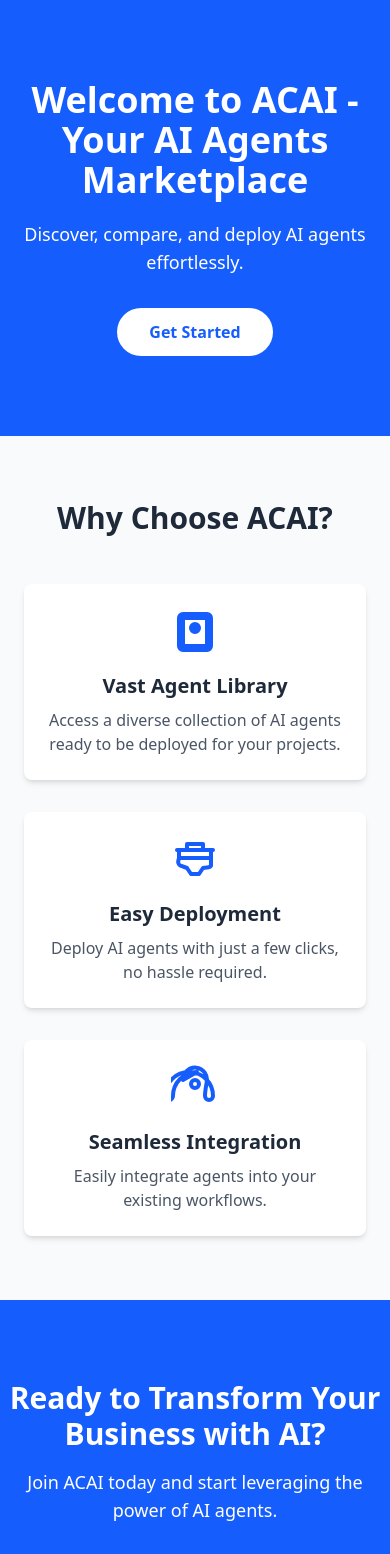
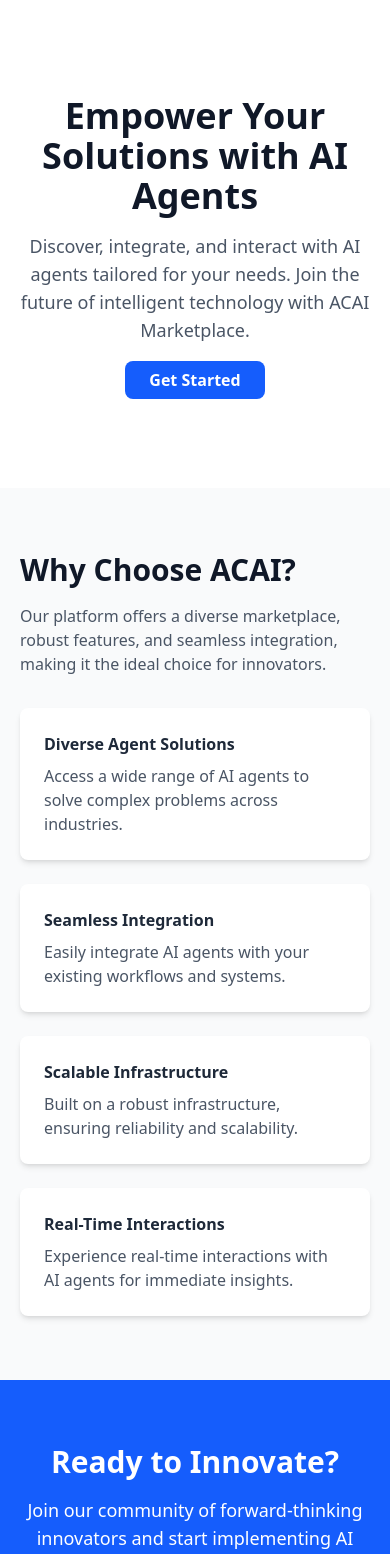
Before and after one commit to chetjainn/acai, a Next.js app: page / in a window 390 px wide. Shown: the top 1554 px of the page. Built offline with nearby package versions, Linux system fonts and the light colour scheme.

Commit message:
Initial build by One Machine AI Accelerator

```diff
--- a/src/app/dashboard/page.tsx
+++ b/src/app/dashboard/page.tsx
@@ -1,63 +1,64 @@
 import React from 'react';
-import Link from 'next/link';
 
 const Dashboard: React.FC = () => {
   return (
-    <div className="flex h-screen">
-      <aside className="w-64 bg-gray-800 p-6 text-white">
-        <h2 className="text-2xl mb-4">ACAI Dashboard</h2>
+    <div className="flex">
+      <aside className="w-1/4 bg-gray-800 text-white p-5">
+        <h2 className="text-2xl font-bold mb-6">ACAI</h2>
         <nav>
           <ul>
-            <li className="mb-2">
-              <Link href="/dashboard">
-                <a className="hover:text-gray-400">Home</a>
-              </Link>
-            </li>
-            <li className="mb-2">
-              <Link href="/agents">
-                <a className="hover:text-gray-400">Agents</a>
-              </Link>
-            </li>
-            <li className="mb-2">
-              <Link href="/settings">
-                <a className="hover:text-gray-400">Settings</a>
-              </Link>
-            </li>
-            <li>
-              <Link href="/support">
-                <a className="hover:text-gray-400">Support</a>
-              </Link>
-            </li>
+            <li className="mb-4"><a href="#" className="hover:text-gray-400">Dashboard</a></li>
+            <li className="mb-4"><a href="#" className="hover:text-gray-400">Agent Directory</a></li>
+            <li className="mb-4"><a href="#" className="hover:text-gray-400">Marketplace</a></li>
+            <li className="mb-4"><a href="#" className="hover:text-gray-400">Settings</a></li>
           </ul>
         </nav>
       </aside>
-
-      <main className="flex-1 bg-gray-100 p-6">
-        <header className="flex justify-between items-center mb-6">
+      <main className="flex-1 p-10">
+        <header className="mb-6">
           <h1 className="text-3xl font-bold">Dashboard</h1>
         </header>
-
-        <div className="grid grid-cols-1 md:grid-cols-3 gap-6 mb-6">
-          <div className="bg-white p-4 rounded-lg shadow">
-            <h3 className="text-xl font-semibold">Total Agents</h3>
-            <p className="text-2xl">150</p>
-          </div>
-          <div className="bg-white p-4 rounded-lg shadow">
+        <section className="grid grid-cols-3 gap-6 mb-6">
+          <div className="bg-white p-5 rounded shadow">
             <h3 className="text-xl font-semibold">Active Agents</h3>
             <p className="text-2xl">120</p>
           </div>
-          <div className="bg-white p-4 rounded-lg shadow">
-            <h3 className="text-xl font-semibold">Pending Requests</h3>
-            <p className="text-2xl">30</p>
+          <div className="bg-white p-5 rounded shadow">
+            <h3 className="text-xl font-semibold">Total Transactions</h3>
+            <p className="text-2xl">340</p>
           </div>
-        </div>
-
-        <div className="bg-white p-4 rounded-lg shadow">
-          <h2 className="text-2xl font-semibold mb-4">Agent Data Table</h2>
-          <div className="h-64 flex items-center justify-center">
-            <p className="text-gray-400">Data table is currently under construction.</p>
+          <div className="bg-white p-5 rounded shadow">
+            <h3 className="text-xl font-semibold">Revenue</h3>
+            <p className="text-2xl">$15,000</p>
           </div>
-        </div>
+        </section>
+        <section className="bg-white p-5 rounded shadow">
+          <h2 className="text-2xl font-semibold mb-4">Recent Transactions</h2>
+          <table className="min-w-full border border-gray-300">
+            <thead>
+              <tr className="bg-gray-100">
+                <th className="px-4 py-2 border-b">Agent</th>
+                <th className="px-4 py-2 border-b">Transaction ID</th>
+                <th className="px-4 py-2 border-b">Amount</th>
+                <th className="px-4 py-2 border-b">Date</th>
+              </tr>
+            </thead>
+            <tbody>
+              <tr>
+                <td className="px-4 py-2 border-b">Agent A</td>
+                <td className="px-4 py-2 border-b">T12345</td>
+                <td className="px-4 py-2 border-b">$100</td>
+                <td className="px-4 py-2 border-b">01/01/2023</td>
+              </tr>
+              <tr>
+                <td className="px-4 py-2 border-b">Agent B</td>
+                <td className="px-4 py-2 border-b">T12346</td>
+                <td className="px-4 py-2 border-b">$200</td>
+                <td className="px-4 py-2 border-b">01/02/2023</td>
+              </tr>
+            </tbody>
+          </table>
+        </section>
       </main>
     </div>
   );
--- a/src/app/page.tsx
+++ b/src/app/page.tsx
@@ -1,20 +1,19 @@
+import React from 'react';
+
 export default function LandingPage() {
   return (
-    <div className="min-h-screen bg-gray-50">
+    <div className="bg-gray-50 min-h-screen">
       {/* Hero Section */}
-      <section className="bg-blue-600 text-white py-20">
-        <div className="container mx-auto text-center">
-          <h1 className="text-4xl md:text-6xl font-bold">
-            Welcome to ACAI - Your AI Agents Marketplace
+      <section className="bg-white">
+        <div className="max-w-6xl mx-auto px-5 py-24 flex flex-col items-center">
+          <h1 className="text-4xl font-bold text-gray-900 text-center">
+            Empower Your Solutions with AI Agents
           </h1>
-          <p className="mt-5 text-lg md:text-xl">
-            Discover, compare, and deploy AI agents effortlessly.
+          <p className="mt-4 text-lg text-gray-600 text-center max-w-xl">
+            Discover, integrate, and interact with AI agents tailored for your needs. Join the future of intelligent technology with ACAI Marketplace.
           </p>
-          <div className="mt-8">
-            <a
-              href="#"
-              className="inline-block bg-white text-blue-600 px-8 py-3 rounded-full font-semibold hover:text-blue-700"
-            >
+          <div className="mt-6">
+            <a href="#get-started" className="px-6 py-2 font-semibold text-white bg-blue-600 rounded-lg hover:bg-blue-700">
               Get Started
             </a>
           </div>
@@ -23,87 +22,39 @@
 
       {/* Features Section */}
       <section className="py-16">
-        <div className="container mx-auto px-6 md:px-12">
-          <h2 className="text-3xl md:text-4xl font-bold text-center text-gray-800">
-            Why Choose ACAI?
-          </h2>
-          <div className="mt-12 grid grid-cols-1 md:grid-cols-3 gap-8">
-            <div className="text-center">
-              <div className="bg-white shadow-md rounded-lg p-6">
-                <div className="mb-4">
-                  <svg
-                    xmlns="http://www.w3.org/2000/svg"
-                    className="h-12 w-12 mx-auto text-blue-600"
-                    fill="none"
-                    viewBox="0 0 24 24"
-                    stroke="currentColor"
-                    strokeWidth={2}
-                  >
-                    <path
-                      strokeLinecap="round"
-                      strokeLinejoin="round"
-                      d="M12 8c1.104 0 2 .896 2 2s-.896 2-2 2-2-.896-2-2 .896-2 2-2zm0 4c.552 0 1-.448 1-1s-.448-1-1-1-1 .448-1 1 .448 1 1 1zm6-9a2 2 0 012 2v14a2 2 0 01-2 2H6a2 2 0 01-2-2V5a2 2 0 012-2h12zm0 2H6v14h12V5z"
-                    />
-                  </svg>
-                </div>
-                <h3 className="text-xl font-semibold text-gray-800">
-                  Vast Agent Library
-                </h3>
-                <p className="mt-2 text-gray-600">
-                  Access a diverse collection of AI agents ready to be deployed
-                  for your projects.
+        <div className="max-w-6xl mx-auto px-5">
+          <div className="flex flex-col md:flex-row md:space-x-8">
+            <div className="flex-1 mb-8 md:mb-0">
+              <h2 className="text-3xl font-bold text-gray-900">
+                Why Choose ACAI?
+              </h2>
+              <p className="mt-4 text-gray-600">
+                Our platform offers a diverse marketplace, robust features, and seamless integration, making it the ideal choice for innovators.
+              </p>
+            </div>
+            <div className="flex-1 grid grid-cols-1 sm:grid-cols-2 gap-6">
+              <div className="bg-white p-6 rounded-lg shadow-md">
+                <h3 className="font-semibold text-gray-800">Diverse Agent Solutions</h3>
+                <p className="text-gray-600 mt-2">
+                  Access a wide range of AI agents to solve complex problems across industries.
                 </p>
               </div>
-            </div>
-            <div className="text-center">
-              <div className="bg-white shadow-md rounded-lg p-6">
-                <div className="mb-4">
-                  <svg
-                    xmlns="http://www.w3.org/2000/svg"
-                    className="h-12 w-12 mx-auto text-blue-600"
-                    fill="none"
-                    viewBox="0 0 24 24"
-                    stroke="currentColor"
-                    strokeWidth={2}
-                  >
-                    <path
-                      strokeLinecap="round"
-                      strokeLinejoin="round"
-                      d="M3 7h5V4h8v3h5M4 11V7h16v4M4 11l-.4 1.634a2 2 0 001.58 2.324L8 16l2 3h4l2-3 2.82-.326a2 2 0 001.18-.788L20 11z"
-                    />
-                  </svg>
-                </div>
-                <h3 className="text-xl font-semibold text-gray-800">
-                  Easy Deployment
-                </h3>
-                <p className="mt-2 text-gray-600">
-                  Deploy AI agents with just a few clicks, no hassle required.
+              <div className="bg-white p-6 rounded-lg shadow-md">
+                <h3 className="font-semibold text-gray-800">Seamless Integration</h3>
+                <p className="text-gray-600 mt-2">
+                  Easily integrate AI agents with your existing workflows and systems.
                 </p>
               </div>
-            </div>
-            <div className="text-center">
-              <div className="bg-white shadow-md rounded-lg p-6">
-                <div className="mb-4">
-                  <svg
-                    xmlns="http://www.w3.org/2000/svg"
-                    className="h-12 w-12 mx-auto text-blue-600"
-                    fill="none"
-                    viewBox="0 0 24 24"
-                    stroke="currentColor"
-                    strokeWidth={2}
-                  >
-                    <path
-                      strokeLinecap="round"
-                      strokeLinejoin="round"
-                      d="M12 8c1.104 0 2 .896 2 2s-.896 2-2 2-2-.896-2-2 .896-2 2-2zM6 8a6 6 0 1111.84 1.158C17.666 10.448 17 13.372 17 16c0 1.105.895 2 2 2s2-.895 2-2c0-6.627-5.373-12-12-12s-12 5.373-12 12c0 1.105.895 2 2 2s2-.895 2-2c0-6.627 5.373-12 12-12z"
-                    />
-                  </svg>
-                </div>
-                <h3 className="text-xl font-semibold text-gray-800">
-                  Seamless Integration
-                </h3>
-                <p className="mt-2 text-gray-600">
-                  Easily integrate agents into your existing workflows.
+              <div className="bg-white p-6 rounded-lg shadow-md">
+                <h3 className="font-semibold text-gray-800">Scalable Infrastructure</h3>
+                <p className="text-gray-600 mt-2">
+                  Built on a robust infrastructure, ensuring reliability and scalability.
+                </p>
+              </div>
+              <div className="bg-white p-6 rounded-lg shadow-md">
+                <h3 className="font-semibold text-gray-800">Real-Time Interactions</h3>
+                <p className="text-gray-600 mt-2">
+                  Experience real-time interactions with AI agents for immediate insights.
                 </p>
               </div>
             </div>
@@ -111,20 +62,15 @@
         </div>
       </section>
 
-      {/* CTA Section */}
-      <section className="bg-blue-600 text-white py-20">
-        <div className="container mx-auto text-center">
-          <h2 className="text-3xl md:text-4xl font-bold">
-            Ready to Transform Your Business with AI?
-          </h2>
-          <p className="mt-4 text-lg md:text-xl">
-            Join ACAI today and start leveraging the power of AI agents.
+      {/* Call to Action Section */}
+      <section id="get-started" className="bg-blue-600 text-white py-16">
+        <div className="max-w-6xl mx-auto px-5 text-center">
+          <h2 className="text-3xl font-bold">Ready to Innovate?</h2>
+          <p className="mt-4 text-lg">
+            Join our community of forward-thinking innovators and start implementing AI solutions today.
           </p>
-          <div className="mt-8">
-            <a
-              href="#"
-              className="inline-block bg-white text-blue-600 px-8 py-3 rounded-full font-semibold hover:text-blue-700"
-            >
+          <div className="mt-6">
+            <a href="/signup" className="px-8 py-3 font-semibold bg-white text-blue-600 rounded-lg hover:bg-gray-100">
               Sign Up Now
             </a>
           </div>
```
Also changed, not shown: 1 other file (tests, documents, lock files or other folders).
